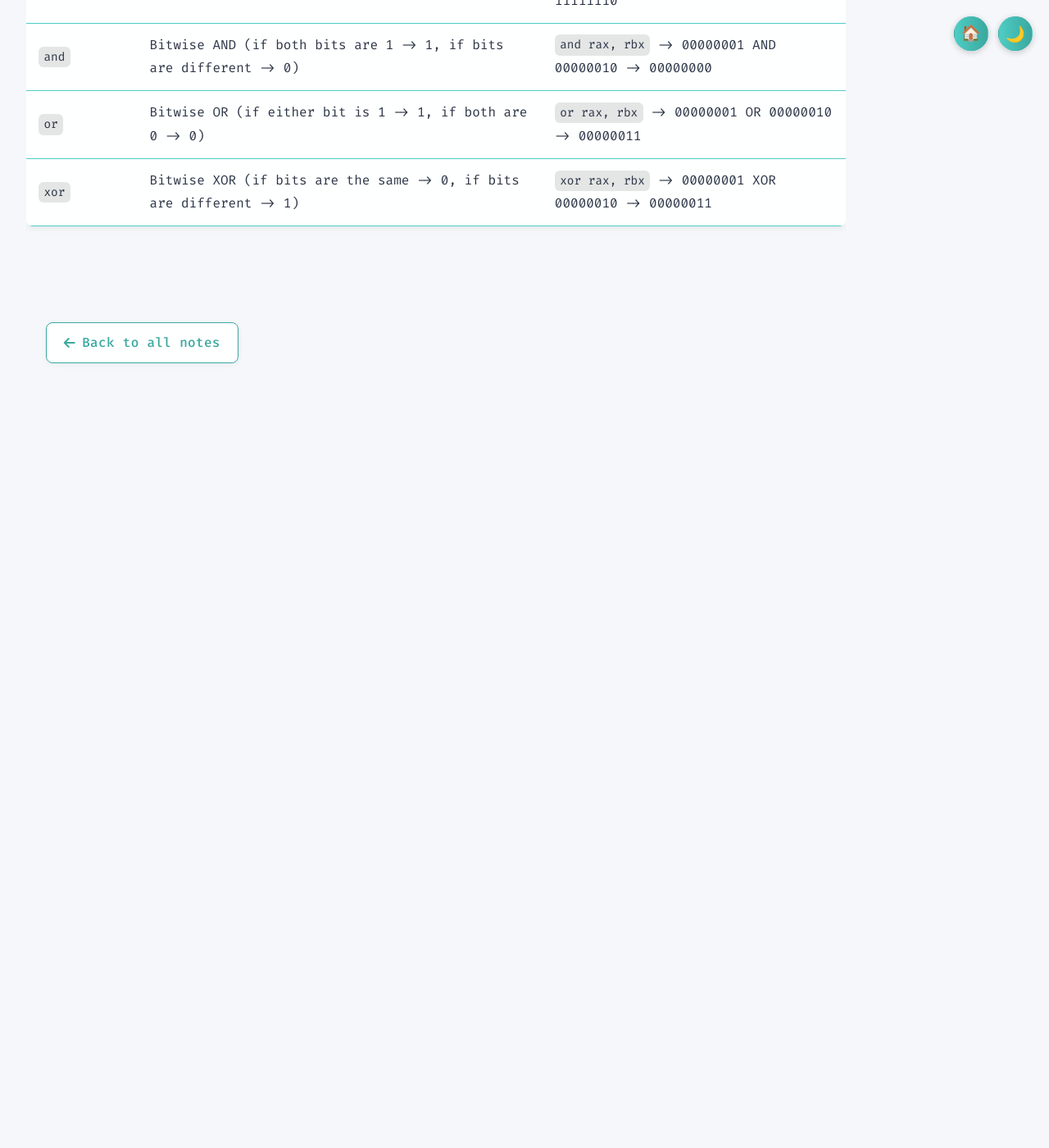
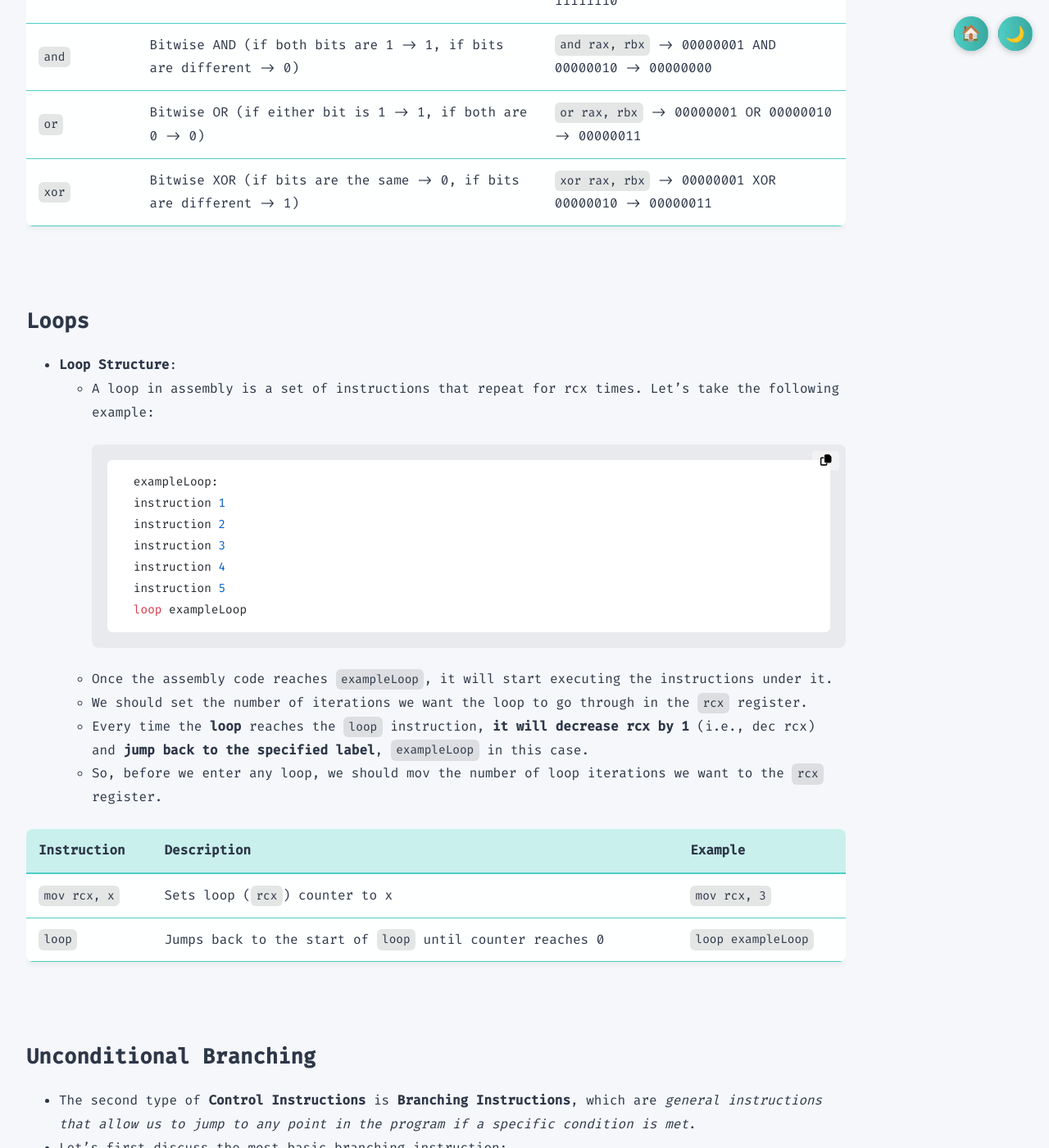
Before and after one commit to PathogenicKatt/PathogenicKatt.github.io, a Jekyll site: the page built from _notes/intro-to-assembly.md, in a window 1280 px wide and 1400 px high, scrolled down 33325 px. Shown: the whole window at 82% size. Built offline with Jekyll 4.4.1, drawn with Linux system fonts in a browser that asks for light colours; before the commit the page ends 33816 px from its top, so only the background shows below that; some of the changed text lies outside the part shown.

Commit message:
Update assembly notes

````diff
--- a/_notes/intro-to-assembly.md
+++ b/_notes/intro-to-assembly.md
@@ -958,3 +958,68 @@ nasm -f elf64 basic.s
 </tbody>
 </table>
 <br>
+
+## Loops
+- **Loop Structure**:
+    - A loop in assembly is a set of instructions that repeat for rcx times. Let's take the following example:
+    ```nasm
+    exampleLoop:
+        instruction 1
+        instruction 2
+        instruction 3
+        instruction 4
+        instruction 5
+        loop exampleLoop
+    ```
+    - Once the assembly code reaches <code>exampleLoop</code>, it will start executing the instructions under it.
+    - We should set the number of iterations we want the loop to go through in the <code>rcx</code> register.
+    - Every time the **loop** reaches the <code>loop</code> instruction, **it will decrease rcx by 1** (i.e., dec rcx) and **jump back to the specified label**, <code>exampleLoop</code> in this case.
+    - So, before we enter any loop, we should mov the number of loop iterations we want to the <code>rcx</code> register.
+<table>
+<thead>
+    <tr>
+        <th>Instruction</th>
+        <th>Description</th>
+        <th>Example</th>
+    </tr>
+</thead>
+<tbody>
+    <tr>
+        <td><code>mov rcx, x</code></td>
+        <td>Sets loop (<code>rcx</code>) counter to x</td>
+        <td><code>mov rcx, 3</code></td>
+    </tr>
+    <tr>
+        <td><code>loop</code></td>
+        <td>Jumps back to the start of <code>loop</code> until counter reaches 0</td>
+        <td><code>loop exampleLoop</code></td>
+    </tr>
+</tbody>
+</table>
+<br>
+
+## Unconditional Branching
+- The second type of **Control Instructions** is **Branching Instructions**, which are *general instructions that allow us to jump to any point in the program if a specific condition is met*.
+- Let's first discuss the most basic branching instruction:
+    - <code>jmp</code>, which will always jump to a location unconditionally.
+    - The <code>jmp</code> instruction jumps the program to the label or specified location in its operand so that the program's execution is continued there.
+    - Once a program's execution is directed to another location, it will continue processing instructions from that point.
+    - The basic <code>jmp</code> instruction is unconditional, which means that it will always jump to the specified location, regardless of the conditions.
+    - This contrasts with **Conditional Branching instructions** that only jump if a specific condition is met:
+<table>
+<thead>
+    <tr>
+        <th>Instruction</th>
+        <th>Description</th>
+        <th>Example</th>
+    </tr>
+</thead>
+<tbody>
+    <tr>
+        <td><code>jmp</code></td>
+        <td>Jumps to specified label, address, or location</td>
+        <td><code>jmp loop</code></td>
+    </tr>
+</tbody>
+</table>
+<br>
````
